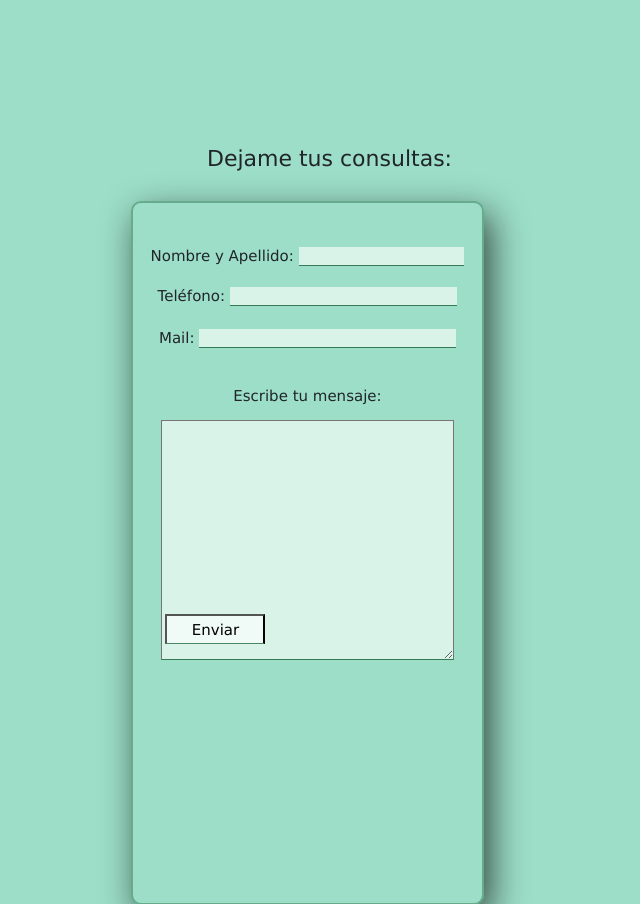
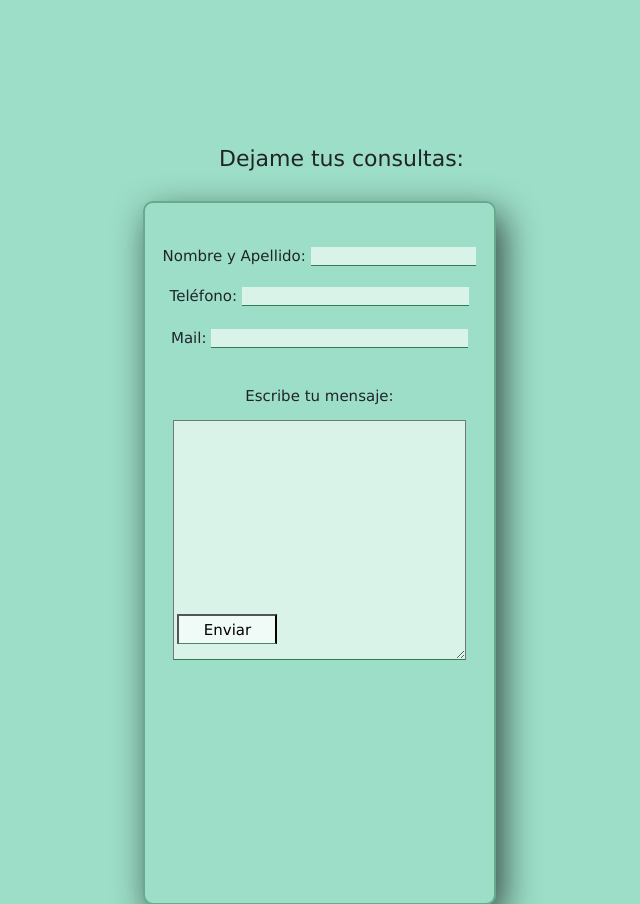
Before and after one commit to ludoha/ArteOhanessian, a plain HTML site: page enlaces/contacto.html in a window 1280 px wide. Shown: the part 1400-2304 px from the top of the page, without its empty margins (321-961 px from the left). Drawn offline with nearby package versions, Linux system fonts and the light colour scheme.

Commit message:
responsive posicion form

```diff
--- a/enlaces/contacto.html
+++ b/enlaces/contacto.html
@@ -160,7 +160,7 @@
 </section>
 
 <div class="section__formulario container">
-    <section class="row section__form--style justify-content-center ml-4">
+    <section class="row section__form--style justify-content-center ml-5">
     <div class="imagenes col-xs-12 col-sm-12 col-md-12 mt-1"></div>
     <div class="mt-1 mb-5" class="img-fluid">
         <h3 class="text-center mr-5">Dejame tus consultas:</h3>
--- a/scss/_contacto.scss
+++ b/scss/_contacto.scss
@@ -226,6 +226,9 @@
     .h2__contacto{
         font-size: 40px;
     }
+    .section__form--style{
+        margin-left: 5px;
+    }
     .form .ficha{
         height: 100vh;
         text-align: center;
```
Also changed, not shown: scss/estilos.css, 1 other file.
